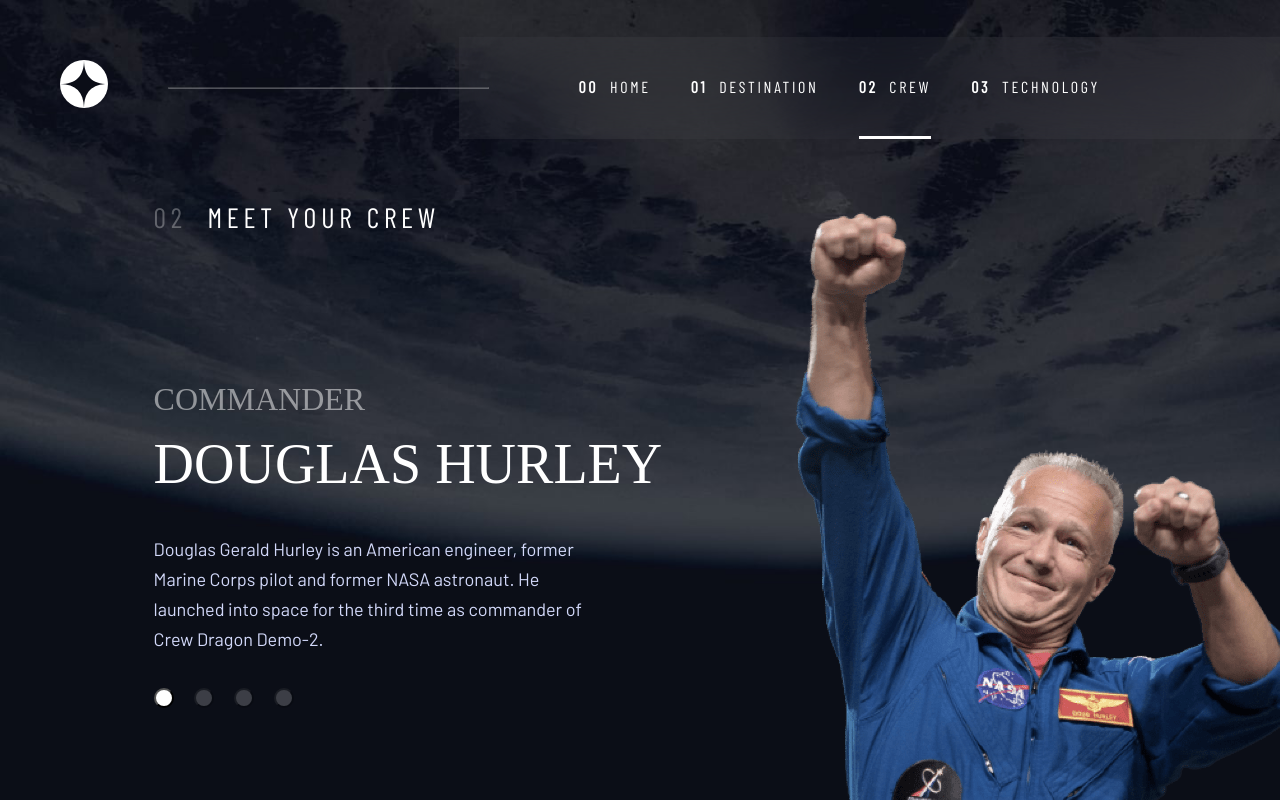
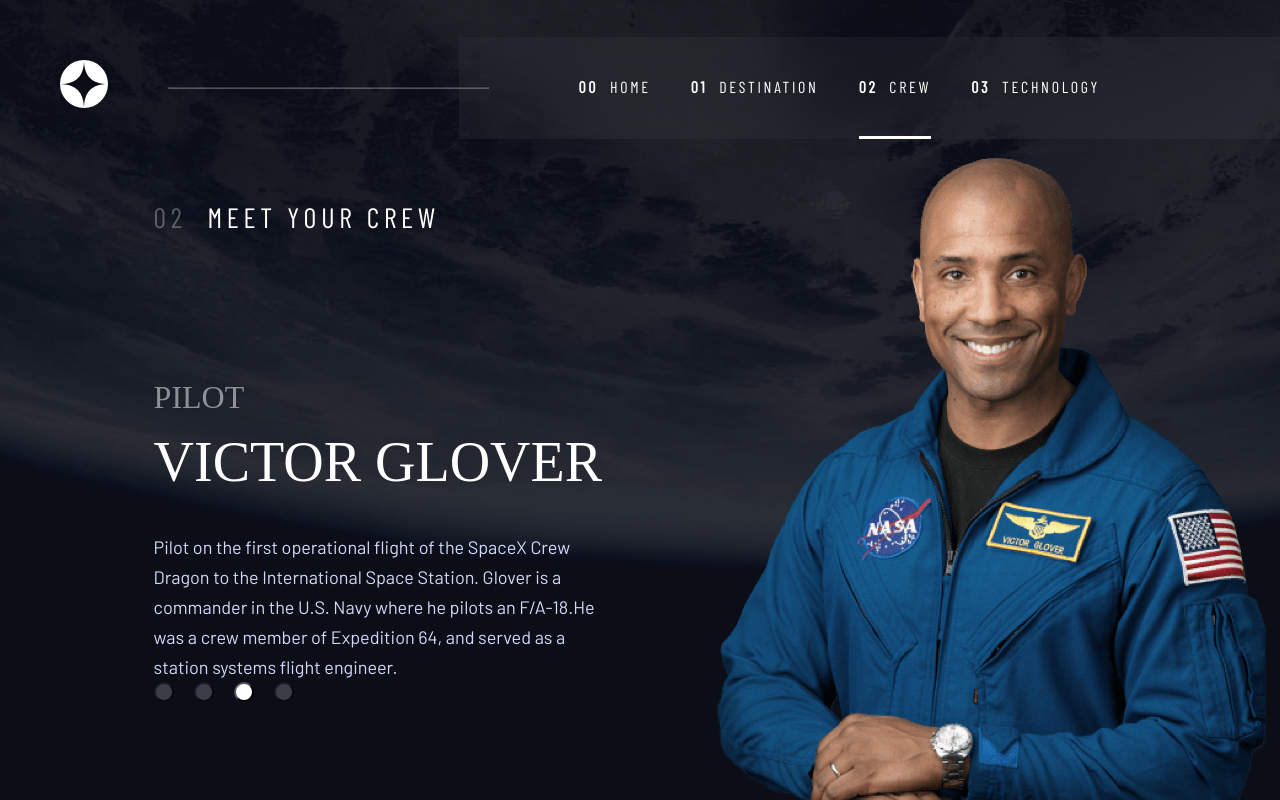
Before and after one commit to AnshumanMahato/space-travel-frontendmentor, a React (Create React App) app: page /crew in a window 1280 px wide. Built offline with nearby package versions, Linux system fonts and the light colour scheme; a web font is replaced by a local one.

Commit message:
crew section destop done

```diff
--- /dev/null
+++ b/src/components/CrewDescription.jsx
@@ -0,0 +1,14 @@
+import React from "react";
+
+const CrewDescription = (props) => {
+  const { name, role, bio } = props.crewMember;
+  return (
+    <div className={`crew__description ${props.active ? "active" : ""}`}>
+      <h4 className="heading-4 crew__role">{role}</h4>
+      <h3 className="heading-3 crew__name">{name}</h3>
+      <p className="crew__about">{bio}</p>
+    </div>
+  );
+};
+
+export default CrewDescription;
--- /dev/null
+++ b/src/components/CrewImage.jsx
@@ -0,0 +1,12 @@
+import React from "react";
+
+const CrewImage = (props) => {
+  const { images, name } = props.crewMember;
+  return (
+    <div className={`crew__image ${props.active ? "active" : ""}`}>
+      <img src={images.png} alt={name} />
+    </div>
+  );
+};
+
+export default CrewImage;
--- a/src/pages/crew.jsx
+++ b/src/pages/crew.jsx
@@ -1,9 +1,17 @@
-import React from "react";
+import React, { useState } from "react";
+import CrewDescription from "../components/CrewDescription";
+import CrewImage from "../components/CrewImage";
 import { crew } from "../data";
 
-const test = crew[0];
+const Crew = () => {
+  const [currCrew, setCrew] = useState(2);
 
-const Crew = () => {
+  const handleClick = (e) => {
+    if (!e.target.classList.contains("control__btn")) return;
+    const currKey = Number(e.target.dataset.key);
+    setCrew(currKey);
+  };
+
   return (
     <main className="page">
       <h5 className="page-heading heading-5">
@@ -11,19 +19,37 @@ const Crew = () => {
       </h5>
 
       <div className="crew">
-        <div className="crew__description">
-          <h4 className="heading-4 crew__role">{test.role}</h4>
-          <h3 className="heading-3 crew__name">{test.name}</h3>
-          <p className="crew__about">{test.bio}</p>
-        </div>
-        <div className="crew__image">
-          <img src={test.images.png} alt={test.name} />
-        </div>
-        <div className="control">
-          <button className="control__btn active"></button>
-          <button className="control__btn"></button>
-          <button className="control__btn"></button>
-          <button className="control__btn"></button>
+        {crew.map((crewMember, key) => (
+          <CrewDescription
+            crewMember={crewMember}
+            key={key}
+            active={currCrew === key}
+          />
+        ))}
+        {crew.map((crewMember, key) => (
+          <CrewImage
+            key={key}
+            crewMember={crewMember}
+            active={currCrew === key}
+          />
+        ))}
+        <div className="control" onClick={handleClick}>
+          <button
+            className={`control__btn ${currCrew === 0 ? "active" : ""}`}
+            data-key="0"
+          ></button>
+          <button
+            className={`control__btn ${currCrew === 1 ? "active" : ""}`}
+            data-key="1"
+          ></button>
+          <button
+            className={`control__btn ${currCrew === 2 ? "active" : ""}`}
+            data-key="2"
+          ></button>
+          <button
+            className={`control__btn ${currCrew === 3 ? "active" : ""}`}
+            data-key="3"
+          ></button>
         </div>
       </div>
     </main>
--- a/src/sass/_base.scss
+++ b/src/sass/_base.scss
@@ -23,6 +23,5 @@ body {
 }
 
 #root {
-    min-height: 100vh;
     overflow-y: hidden;
 }
--- a/src/sass/components/_Header.scss
+++ b/src/sass/components/_Header.scss
@@ -51,7 +51,7 @@ hr {
 
             padding: 4rem 0;
             border-bottom: 3px solid transparent;
-            transition: all .3s;
+            transition: all .2s;
         }
 
         &:hover {
--- a/src/sass/components/_crew.scss
+++ b/src/sass/components/_crew.scss
@@ -2,25 +2,40 @@
     display: grid;
     width: 100%;
     flex-grow: 1;
-    grid-template-columns: [desc-start] min-content [desc-end img-start] min-content[img-end];
-    grid-template-rows: [desc-start] 1fr [desc-end control-start] max-content [control-end];
-    gap: 5%;
+    grid-template-columns: [desc-start] minmax(min-content, 1fr) [desc-end img-start] 1fr[img-end];
+    grid-template-rows: [desc-start] max-content [desc-end control-start] auto [control-end];
+    // gap: 0 5%;
 
     &__description {
         grid-column: desc-start/desc-end;
         grid-row: desc-start/desc-end;
-        margin: 30% 0 0;
+        margin: 15rem 0 0;
+        opacity: 0;
+        display: none;
+        transition: opacity 0.2s;
+
+        &.active {
+            opacity: 1;
+            display: block;
+        }
     }
 
     &__image {
         grid-column: img-start/img-end;
         grid-row: desc-start/control-end;
         position: relative;
+        width: 100%;
+        height: 100%;
+        transition: opacity 0.2s;
+        opacity: 0;
+
+        &.active {
+            opacity: 1;
+        }
 
         img {
             position: absolute;
-            top: -2rem;
-            left: 7.5rem;
+            bottom: 0;
         }
     }
 
@@ -35,13 +50,13 @@
     }
 
     &__about {
-        width: 90%;
+        width: 45rem;
     }
 
     .control {
         display: flex;
         align-items: center;
-        margin: 0 0 18%;
+        margin: auto 0 10rem;
 
         &__btn {
             width: 2rem;
@@ -49,8 +64,14 @@
             border-radius: 50%;
             background-color: #fff;
             margin-right: 2rem;
+            cursor: pointer;
             content: '';
             opacity: 0.2;
+            transition: opacity 0.2s;
+
+            &:hover {
+                opacity: 0.5;
+            }
 
             &.active {
                 opacity: 1;
--- a/src/sass/layouts/_index.scss
+++ b/src/sass/layouts/_index.scss
@@ -1,6 +1,6 @@
 .background {
     max-width: 100vw;
-    min-height: 100vh;
+    height: 100vh;
     display: flex;
     flex-direction: column;
     background-repeat: no-repeat;
@@ -11,15 +11,15 @@
     }
 
     &-destination {
-        background-image: url("../../../public/assets/destination/background-destination-desktop.jpg");
+        background-image: linear-gradient(rgba(11, 13, 23, 0.35), rgba(11, 13, 23, 0.35)), url("../../../public/assets/destination/background-destination-desktop.jpg");
     }
 
     &-crew {
-        background-image: url("../../../public/assets/crew/background-crew-desktop.jpg");
+        background-image: linear-gradient(rgba(11, 13, 23, 0.35), rgba(11, 13, 23, 0.35)), url("../../../public/assets/crew/background-crew-desktop.jpg");
     }
 
     &-technology {
-        background-image: url("../../../public/assets/technology/background-technology-desktop.jpg");
+        background-image: linear-gradient(rgba(11, 13, 23, 0.35), rgba(11, 13, 23, 0.35)), url("../../../public/assets/technology/background-technology-desktop.jpg");
     }
 }
 
```
